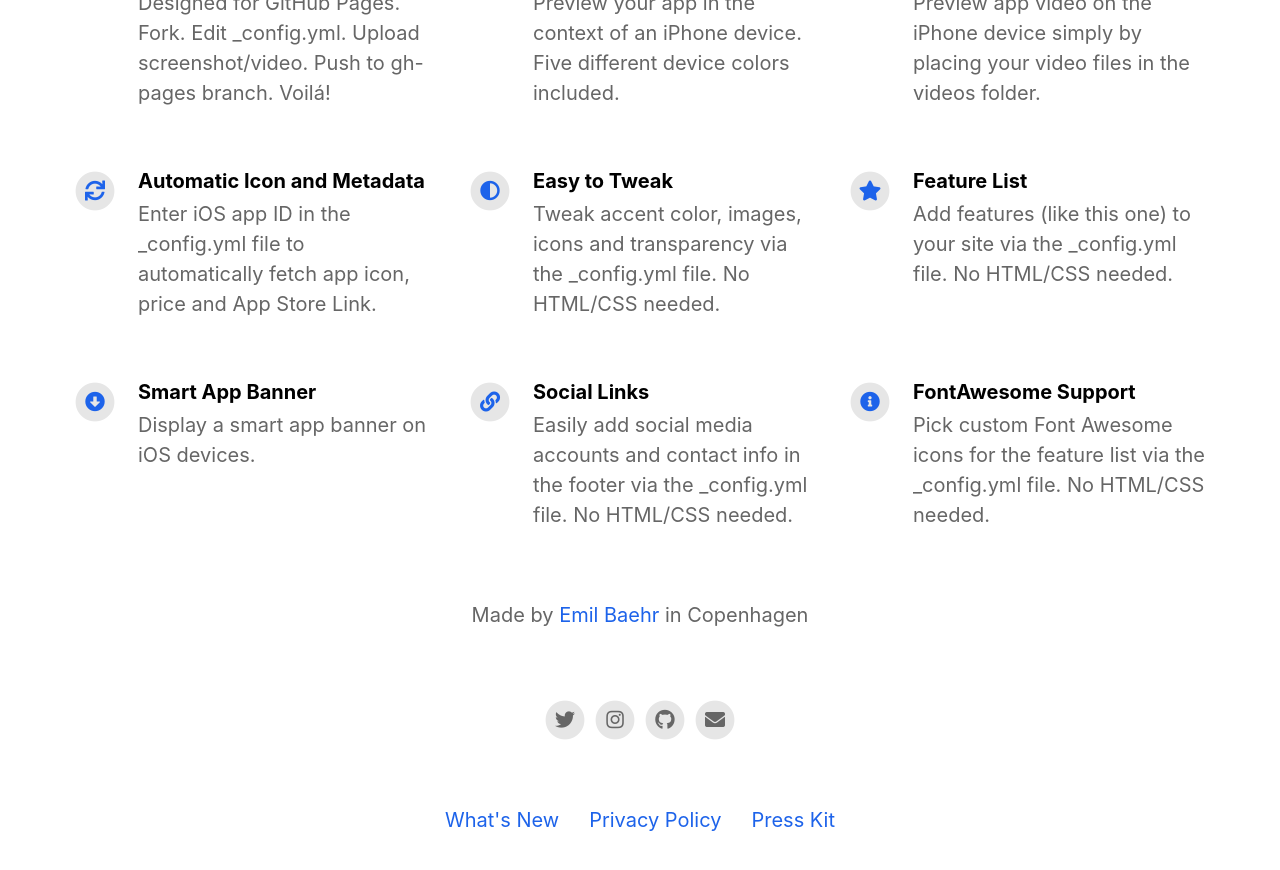
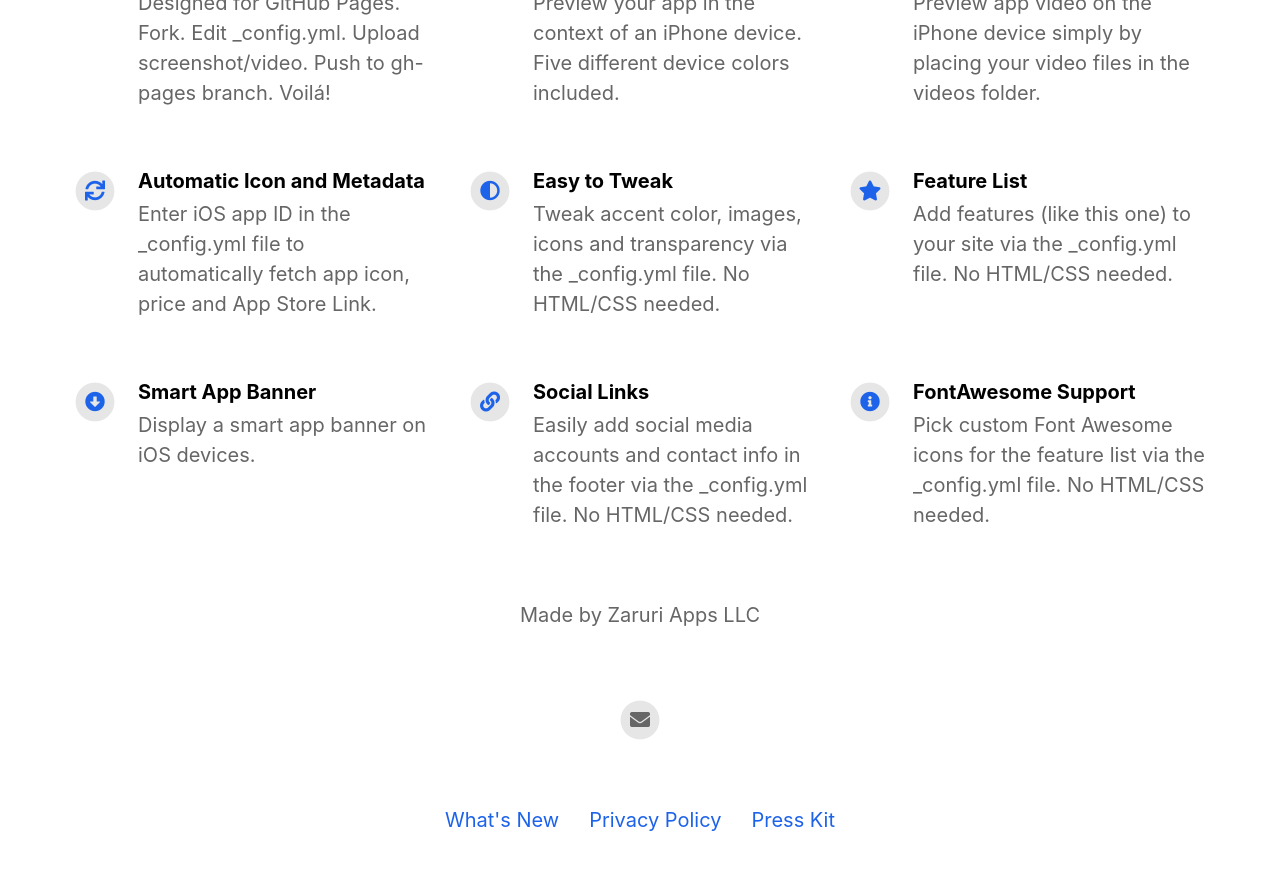
Before and after one commit to zaruri-apps/sew-keeper-site, a Jekyll site: the page built from index.html, in a window 1280 px wide and 900 px high, scrolled down 1124 px. Shown: the top 870 px of the window. Built offline with Jekyll 4.4.1, drawn with Linux system fonts in a browser that asks for light colours; nearby versions of some CDN libraries.

```diff
--- a/_config.yml
+++ b/_config.yml
@@ -1,5 +1,5 @@
 #page title
-page_title                                :                                           # Automatically populates with app name if not set and if iOS app ID is set. Otherwise enter manually.
+page_title                                : Sew Keeper                                # Automatically populates with app name if not set and if iOS app ID is set. Otherwise enter manually.
 
 # App Info
 ios_app_id                                : 1234793120                                # Required. Enter iOS app ID to automatically populate name, price and icons (e.g. 718043190).
@@ -11,7 +11,7 @@ presskit_download_link                    : https://emilbaehr.com
                                                                                       # Or upload your press kit file to assets and set path accordingly (e.g. "assets/your_press_kit.zip").
 
 app_icon                                  : # assets/appicon.png                      # Automatically populates if not set and if iOS app ID is set.  Otherwise enter path to icon file manually.
-app_name                                  :                                           # Automatically populates if not set and if iOS app ID is set.  Otherwise enter manually.
+app_name                                  : Sew Keeper                                # Automatically populates if not set and if iOS app ID is set.  Otherwise enter manually.
 app_price                                 :                                           # Automatically populates if not set and if iOS app ID is set.  Otherwise enter manually.
 app_description                           : Write a short tagline for your app.
 
@@ -20,14 +20,14 @@ enable_smart_app_banner                   : true
 
 
 # Information About Yourself
-your_name                                 : Emil Baehr
-your_link                                 : https://emilbaehr.com
-your_city                                 : Copenhagen
-email_address                             : emil.baehr@gmail.com
+your_name                                 : Zaruri Apps LLC
+your_link                                 :
+your_city                                 :
+email_address                             : zaruriapps@gmail.com
 facebook_username                         :
-instagram_username                        : ebaehr
-twitter_username                          : ebaehr
-github_username                           : emilbaehr
+instagram_username                        :
+twitter_username                          :
+github_username                           :
 youtube_username                          :
 
 
```
